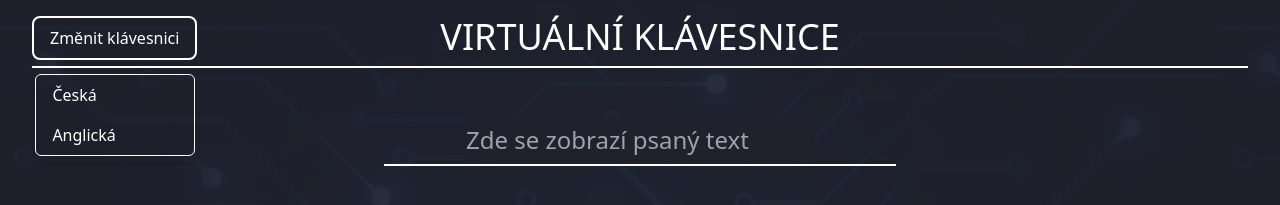
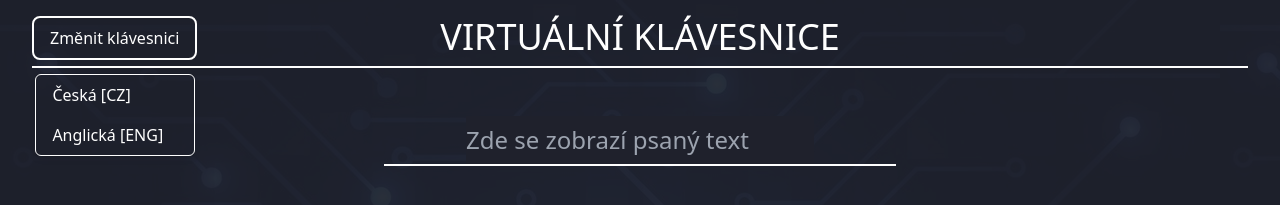
Before and after one commit to OndrejLosensky/virtual-keyboard, a React (Create React App) app: page / in a window 1280 px wide. Both pictures are taken after a click on the button "Změnit klávesnici". Shown: the top 205 px of the page. Built offline with nearby package versions, Linux system fonts and the light colour scheme; the HTML template or start-up script is replaced by a standard one.

Commit message:
úprava textu v tlačítkách

```diff
--- a/src/changeKeyboard/ChangeKeyboard.js
+++ b/src/changeKeyboard/ChangeKeyboard.js
@@ -21,12 +21,12 @@ const ChangeKeyboard = () => {
           <ul>
             <li>
               <button className="block w-full py-2 px-4 text-left">
-                Česká
+                Česká [CZ]
               </button>
             </li>
             <li>
               <button className="block w-full py-2 px-4 text-left">
-                Anglická
+                Anglická [ENG]
               </button>
             </li>
 
```
